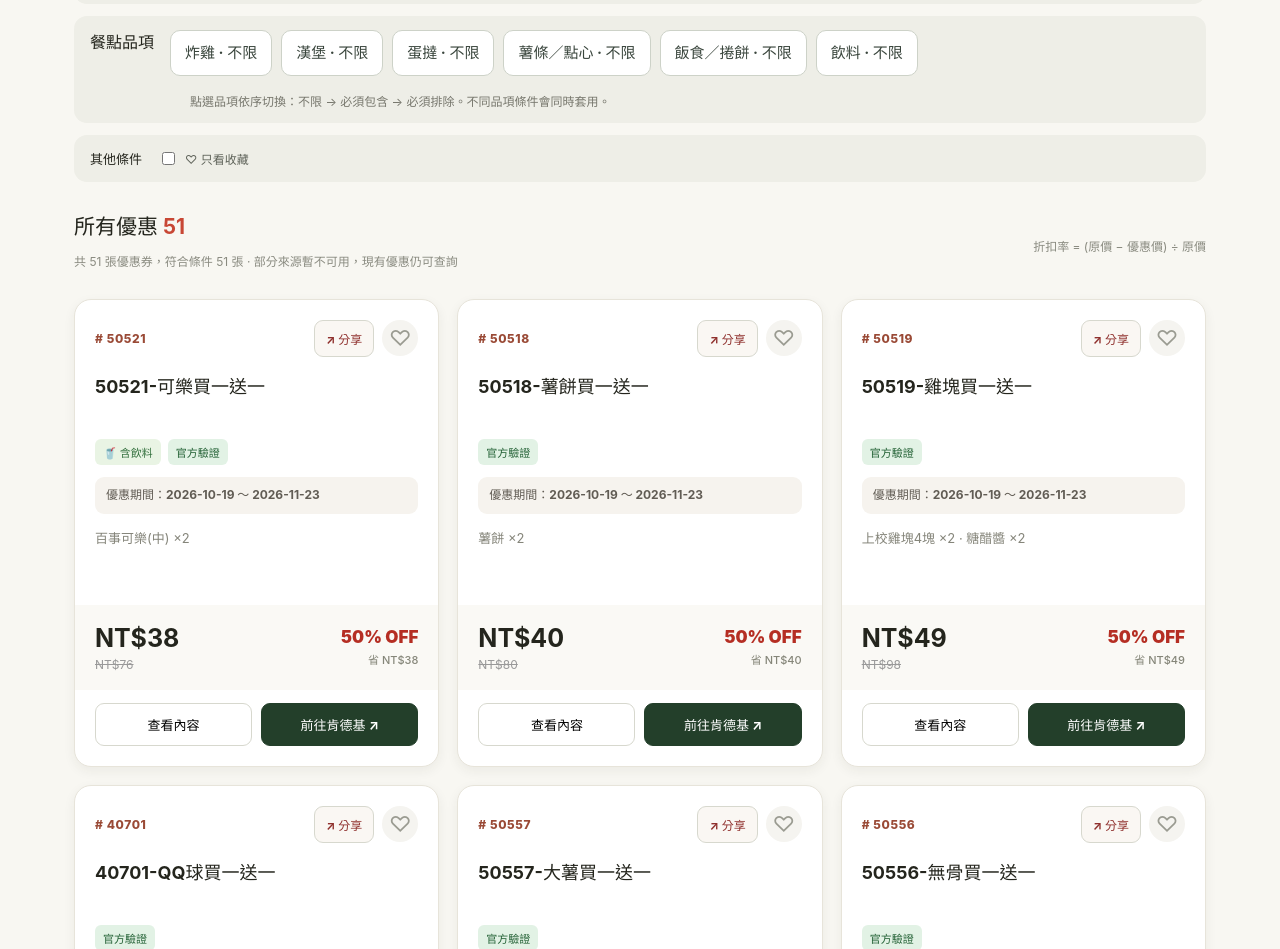
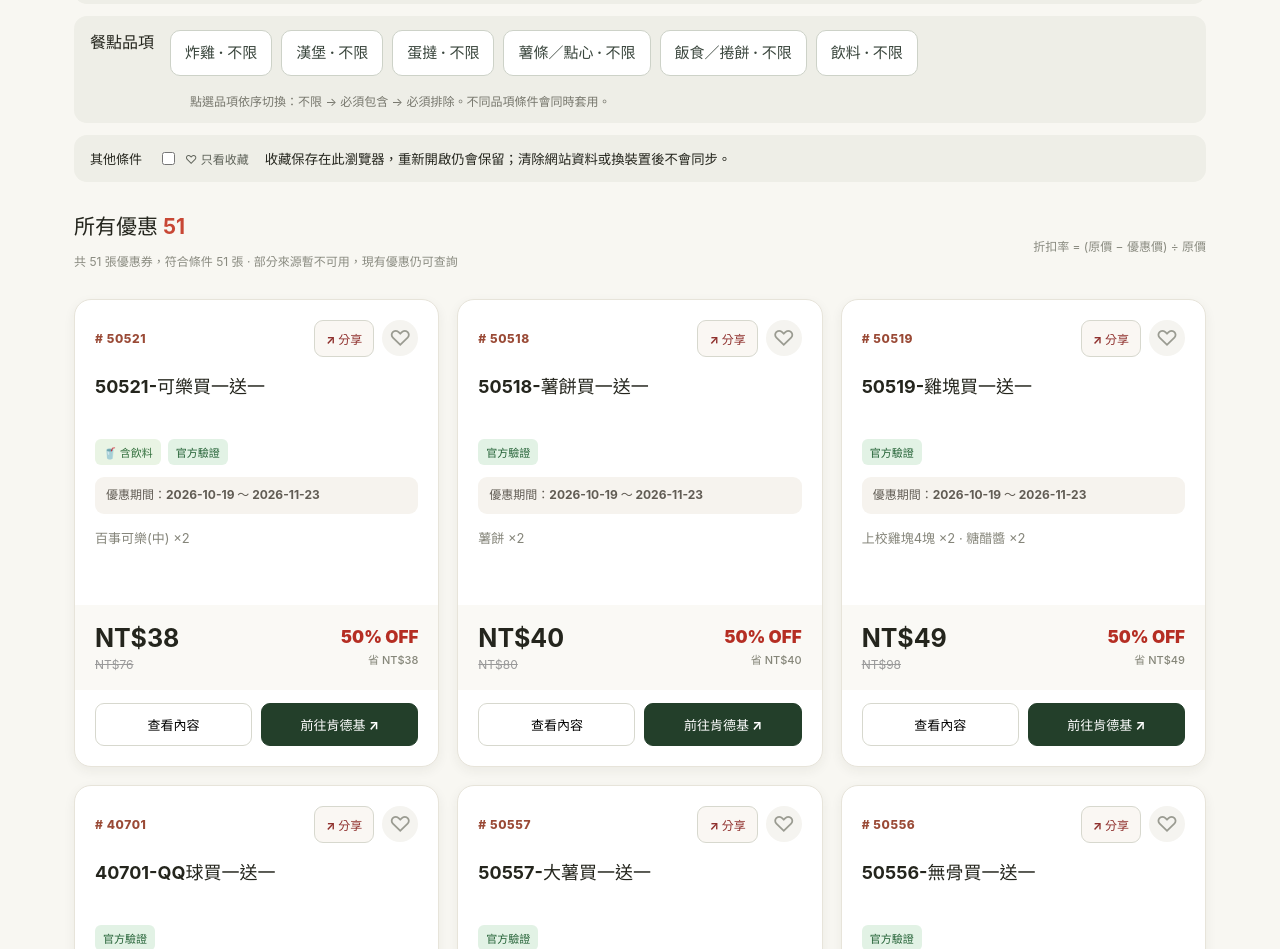
Before and after one commit to smartleo123/KFC-Deal-Radar, a plain HTML site: page index.html in a window 1280 px wide. Shown: the part 920-1869 px from the top of the page. Drawn offline with Linux system fonts and the light colour scheme; a script that the page names is missing.

Commit message:
ui: clarify local-only persistence of favorites without account login

```diff
--- a/index.html
+++ b/index.html
@@ -7,7 +7,7 @@
 <div class="controls"><label class="search-box"><span>⌕</span><input id="search" type="search" placeholder="搜尋優惠碼、炸雞、蛋撻、飲料…" autocomplete="off" aria-label="搜尋優惠券"></label><label class="control-label">排序依據<select id="sort"><option value="discount">折扣率最高</option><option value="saving">省下金額最多</option><option value="price-asc">售價由低到高</option><option value="price-desc">售價由高到低</option><option value="code">優惠碼由小到大</option></select></label><label class="control-label">預算捷徑<select id="budget"><option value="">不限金額</option><option value="100">NT$100 以下</option><option value="150">NT$150 以下</option><option value="200">NT$200 以下</option><option value="300">NT$300 以下</option><option value="500">NT$500 以下</option></select></label></div>
 <div class="budget-range" role="group" aria-label="自訂預算範圍"><span class="filter-heading">自訂預算</span><label>最低 NT$ <input id="minPrice" type="number" min="0" step="1" inputmode="numeric" placeholder="不限"></label><span aria-hidden="true">—</span><label>最高 NT$ <input id="maxPrice" type="number" min="0" step="1" inputmode="numeric" placeholder="不限"></label><small id="budgetError" role="status"></small></div>
 <div class="filter-strip item-filter"><span class="filter-heading">餐點品項</span><div class="item-filter-list" id="itemFilters" role="group" aria-label="各類餐點包含或排除"></div><p class="filter-help">點選品項依序切換：不限 → 必須包含 → 必須排除。不同品項條件會同時套用。</p></div>
-<div class="filter-strip compact-options"><span class="filter-heading">其他條件</span><label class="check"><input type="checkbox" id="favoritesOnly">♡ 只看收藏</label></div>
+<div class="filter-strip compact-options"><span class="filter-heading">其他條件</span><label class="check"><input type="checkbox" id="favoritesOnly">♡ 只看收藏</label><small class="favorite-note">收藏保存在此瀏覽器，重新開啟仍會保留；清除網站資料或換裝置後不會同步。</small></div>
 <div id="sharedView" class="shared-view" hidden><span>正在查看分享的優惠碼 <strong id="sharedCode"></strong></span><button type="button" id="showAll">查看全部優惠</button></div>
 <div class="result-head"><div><h3>所有優惠 <span id="resultCount">0</span></h3><p id="status" role="status">正在下載優惠資料…</p></div><span class="hint">折扣率 = (原價 − 優惠價) ÷ 原價</span></div><div id="grid" class="coupon-grid" aria-live="polite"></div><p class="pricing-note" id="pricingNote">折扣以肯德基官網單點定價優先計算；若部分品項無法比對，會參考其他公開單點價格或優惠來源提供的原價。原價及折扣僅供比較，實際售價以肯德基結帳為準。</p><div id="empty" class="empty" hidden><strong>沒有符合條件的優惠</strong><p>試著放寬餐點品項、預算或搜尋詞。</p><button type="button" id="emptyReset">重設條件</button></div></section></main>
 <footer><div class="wrap foot"><div><strong>K ↗ DEAL RADAR</strong><p>非肯德基官方網站；優惠內容以品牌官網及門市實際提供為準。</p></div><p><a href="https://www.kfcclub.com.tw/coupon" target="_blank" rel="noopener">肯德基官方優惠</a> · <a href="https://github.com/smartleo123/KFC-Deal-Radar" target="_blank" rel="noopener">專案原始碼</a></p></div></footer>
```
